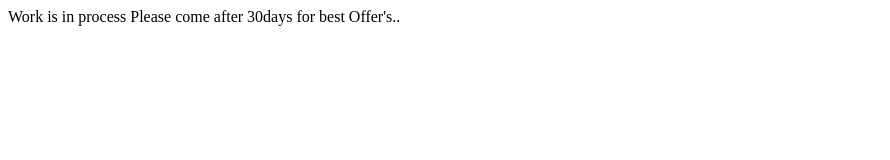
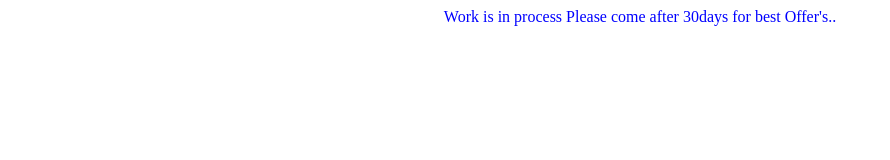
Before and after one commit to Raghavendramanvi/IndianEcommerce, a plain HTML site: page index.html in a window 1280 px wide. Shown: the whole page, without its empty margins (0-890 px from the left). Drawn offline with Linux system fonts and the light colour scheme.

Commit message:
testing files

```diff
--- a/css/style.css
+++ b/css/style.css
@@ -0,0 +1,6 @@
+
+
+.dt{
+    text-align: center;
+    color: blue;
+}
--- a/index.html
+++ b/index.html
@@ -8,6 +8,6 @@
     <link rel="stylesheet" href="css/style.css">
 </head>
 <body>
-   Work is in process Please come after 30days for best Offer's..
+   <div class="dt">Work is in process Please come after 30days for best Offer's..</div>
 </body>
 </html>
```
